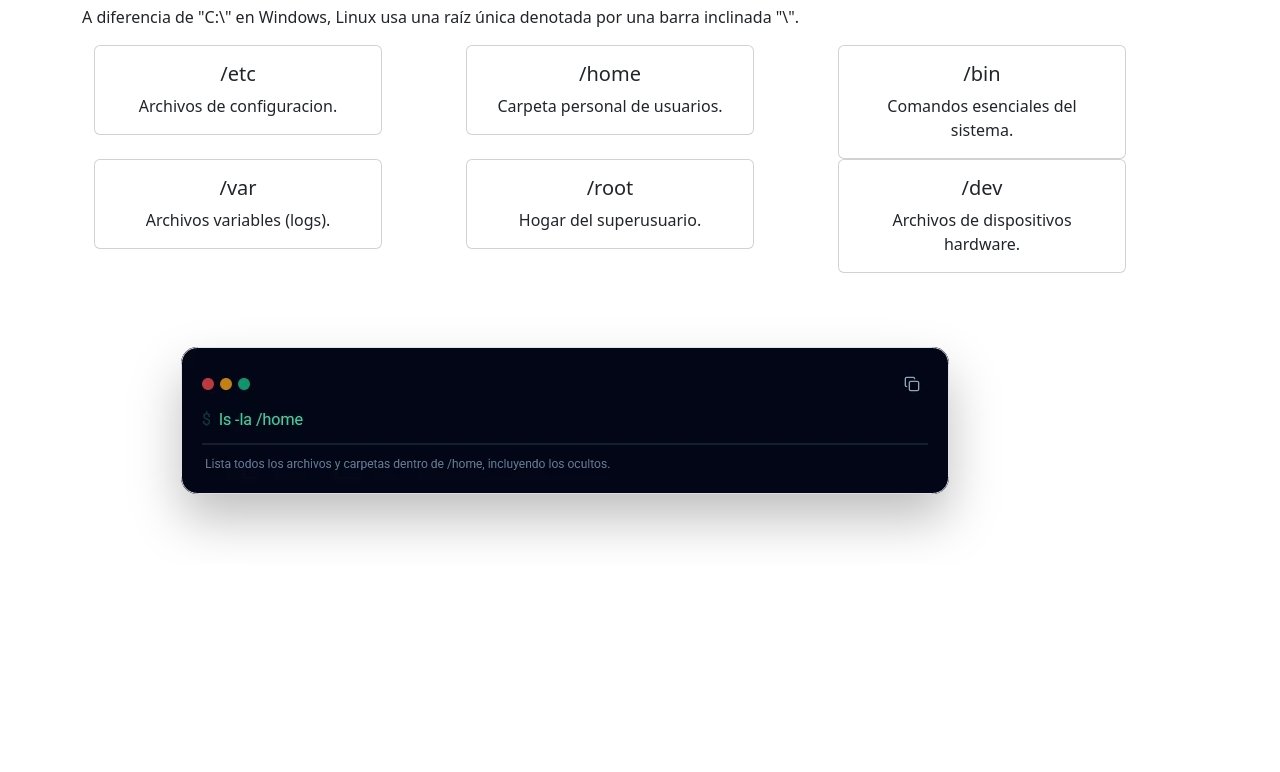
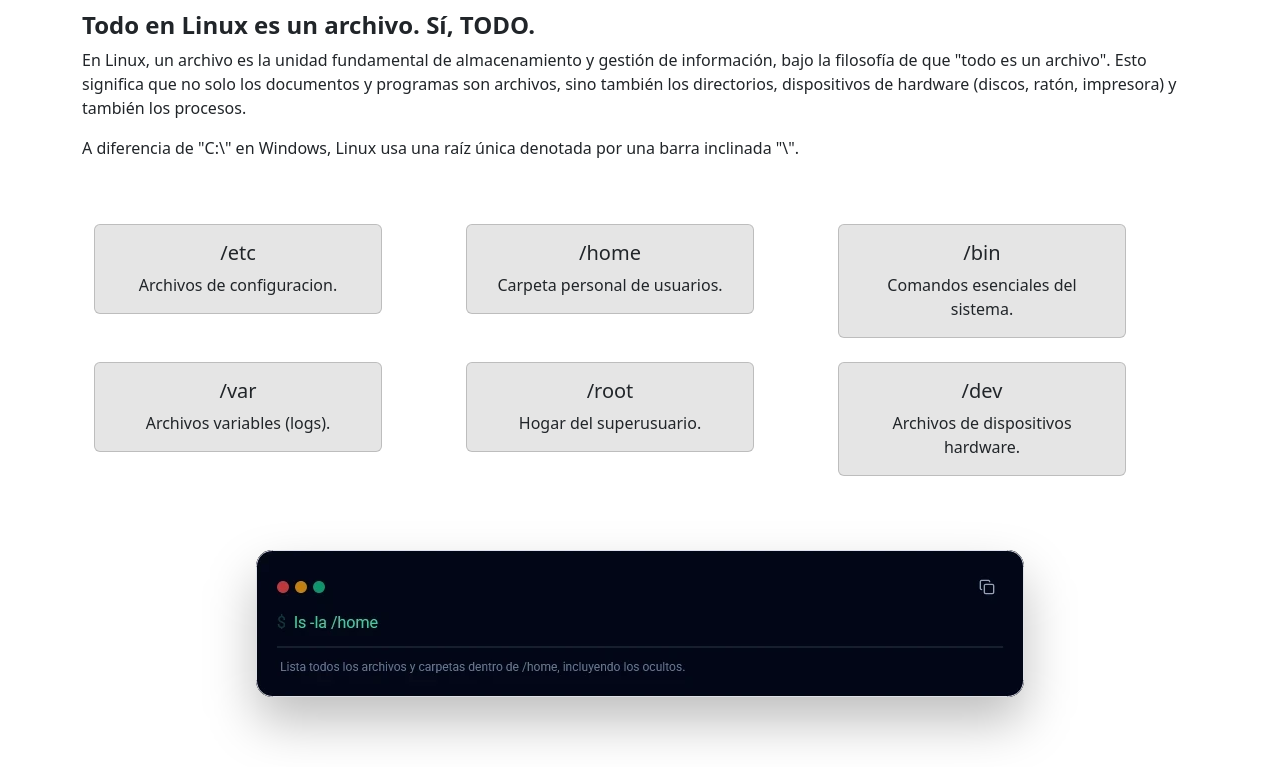
Before and after one commit to TilowolfX/Alva, a website: page archivos.html in a window 1280 px wide. Shown: the part 226-998 px from the top of the page. Before the commit the page ends 800 px from the top, so only its background shows below. Drawn offline with Linux system fonts and the light colour scheme.

Commit message:
Se edito la page de sistema de archivos
Se agrego información y se dio estilos a las card y los titulos

```diff
--- a/archivos.html
+++ b/archivos.html
@@ -7,6 +7,7 @@
   <title>Sistema de Archivos</title>
   <link rel="stylesheet" href="/assets/bootstrap/css/bootstrap.min.css">
   <link rel="stylesheet" href="/assets/css/main.css">
+  <link rel="stylesheet" href="https://cdnjs.cloudflare.com/ajax/libs/font-awesome/6.5.1/css/all.min.css">
 </head>
 
 <body>
@@ -53,30 +54,31 @@
       </div>
     </div>
   </nav>
-  <h1><img src="/assets/img/sistema archivos/icotituloarchivos.webp" alt="">Sistema de Archivos</h1>
+  <h1 class="text-center fs-1 mt-5"><i class="fa-solid fa-folder-tree me-2" style="color: #219ebc;"></i><strong>Sistema de archivos</strong></h1>
   <section id="sistemaarchivos" class="container">
-    <h3>Todo en Linux es un archivo. Sí, TODO.</h3>
+    <h3 class="fs-4 mt-5"><strong>Todo en Linux es un archivo. Sí, TODO.</strong></h3>
+    <p>En Linux, un archivo es la unidad fundamental de almacenamiento y gestión de información, bajo la filosofía de que "todo es un archivo". Esto significa que no solo los documentos y programas son archivos, sino también los directorios, dispositivos de hardware (discos, ratón, impresora) y también los procesos.</p>
     <p>A diferencia de "C:\" en Windows, Linux usa una raíz única denotada por una barra inclinada "\".</p>
     <div class="container text-center">
       <div class="row">
-        <div class="col">
-          <div class="card" style="width: 18rem;">
+        <div class="col mb-5 mt-5">
+          <div class="card color-light" style="width: 18rem;">
             <div class="card-body">
               <h5 class="card-title">/etc</h5>
               <p class="card-text">Archivos de configuracion.</p>
             </div>
           </div>
         </div>
-        <div class="col">
-          <div class="card" style="width: 18rem;">
+        <div class="col mt-5">
+          <div class="card color-light" style="width: 18rem;">
             <div class="card-body">
               <h5 class="card-title">/home</h5>
               <p class="card-text">Carpeta personal de usuarios.</p>
             </div>
           </div>
         </div>
-        <div class="col">
-          <div class="card" style="width: 18rem;">
+        <div class="col mt-5">
+          <div class="card color-light" style="width: 18rem;">
             <div class="card-body">
               <h5 class="card-title">/bin</h5>
               <p class="card-text">Comandos esenciales del sistema.</p>
@@ -86,7 +88,7 @@
       </div>
       <div class="row">
         <div class="col">
-          <div class="card" style="width: 18rem;">
+          <div class="card color-light" style="width: 18rem;">
             <div class="card-body">
               <h5 class="card-title">/var</h5>
               <p class="card-text">Archivos variables (logs).</p>
@@ -94,7 +96,7 @@
           </div>
         </div>
         <div class="col">
-          <div class="card" style="width: 18rem;">
+          <div class="card color-light" style="width: 18rem;">
             <div class="card-body">
               <h5 class="card-title">/root</h5>
               <p class="card-text">Hogar del superusuario.</p>
@@ -102,7 +104,7 @@
           </div>
         </div>
         <div class="col">
-          <div class="card" style="width: 18rem;">
+          <div class="card color-light" style="width: 18rem;">
             <div class="card-body">
               <h5 class="card-title">/dev</h5>
               <p class="card-text">Archivos de dispositivos hardware.</p>
@@ -111,7 +113,16 @@
         </div>
       </div>
     </div>
-    <img src="/assets/img/sistema archivos/gesarchivos1.webp" alt="">
+    <img src="/assets/img/sistema archivos/gesarchivos1.webp" class="mx-auto d-block mb-5" alt="">
+
+    <div>
+      <h4><strong>¿Qué es una carpeta?</strong></h4>
+      <p>En Linux, una carpeta también llamada directorio es una estructura que sirve para organizar y almacenar archivos y otras carpetas dentro del sistema. Las carpetas permiten mantener la información ordenada siguiendo una estructura jerárquica que inicia desde el directorio raíz /, facilitando la administración y acceso a los datos del sistema.</p>
+
+      <h5 class="mt-5 mb-5">Ejemplos de archivos</h5>
+      <img src="assets/img/sistema archivos/image.png" class="mx-auto d-block mb-5" alt="">
+    </div>
+
   </section>
   <script src="/assets/bootstrap/js/bootstrap.bundle.min.js"></script>
 </body>
```
Also changed, not shown: assets/img/sistema archivos/image.png (added).
